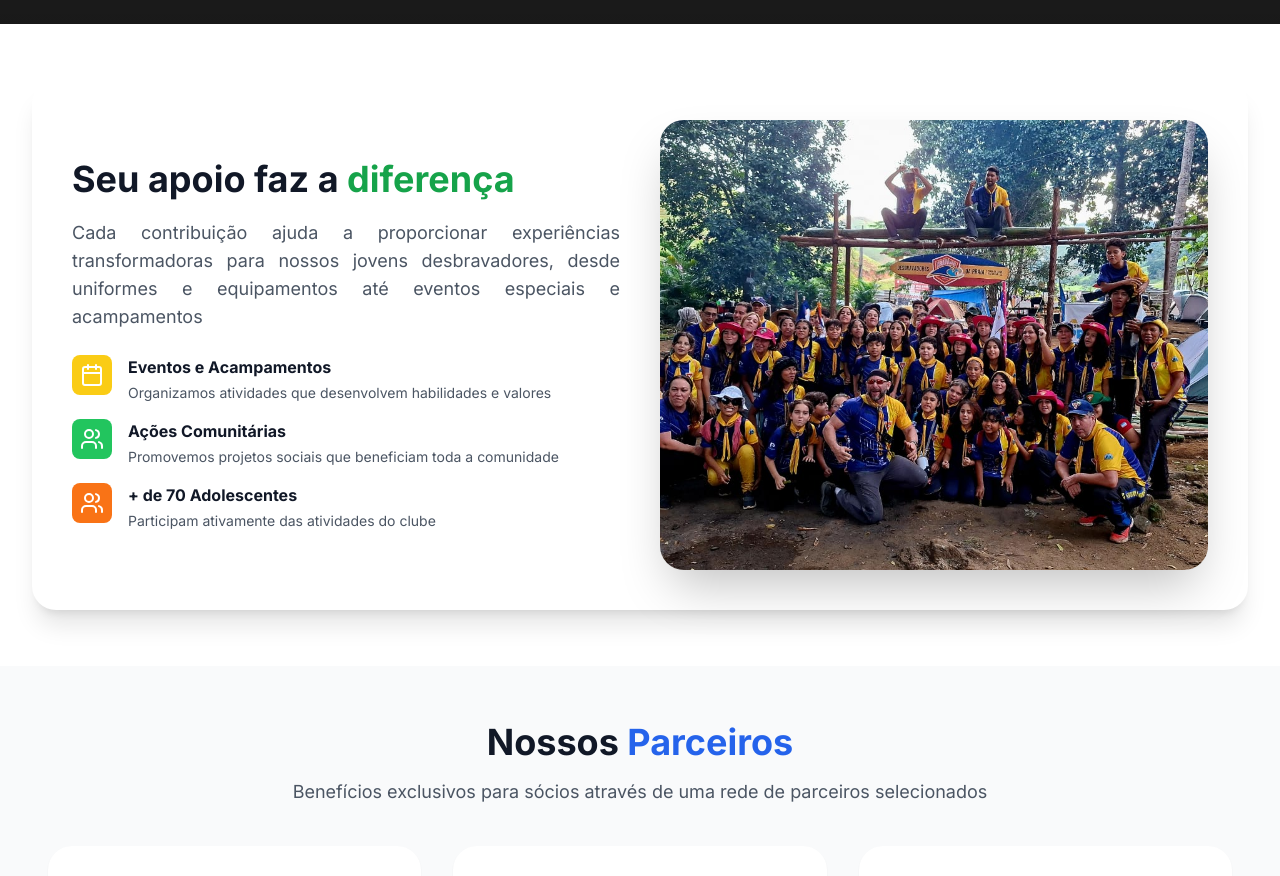
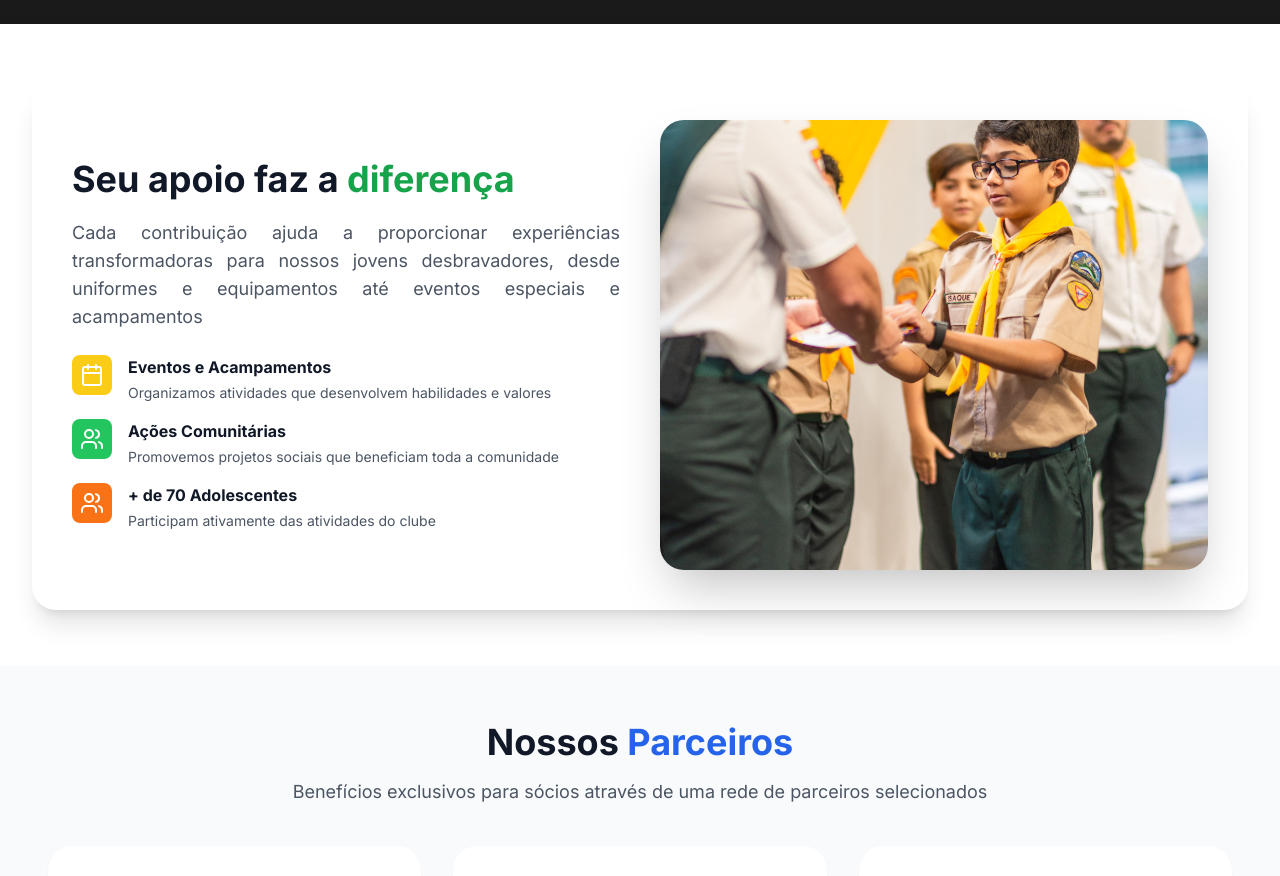
Before and after one commit to rmartinsjj/sitedesbravador, a React (Vite) app: page / in a window 1280 px wide. Shown: the part 840-1716 px from the top of the page. Built offline with nearby package versions, Linux system fonts and the light colour scheme; grey boxes are pictures that could not be loaded.

Commit message:
Updated App.tsx

```diff
--- a/src/App.tsx
+++ b/src/App.tsx
@@ -684,7 +684,7 @@ function App() {
 
               <div>
                 <img
-                  src="/WhatsApp Image 2025-08-20 at 17.42.38 (3).jpeg"
+                  src="/20set2025-batismo-desbravadores-057 (1).jpg"
                   alt="Desbravadores em ação"
                   className="rounded-3xl shadow-2xl w-full h-[300px] sm:h-[400px] lg:h-[450px] object-cover"
                 />
```
